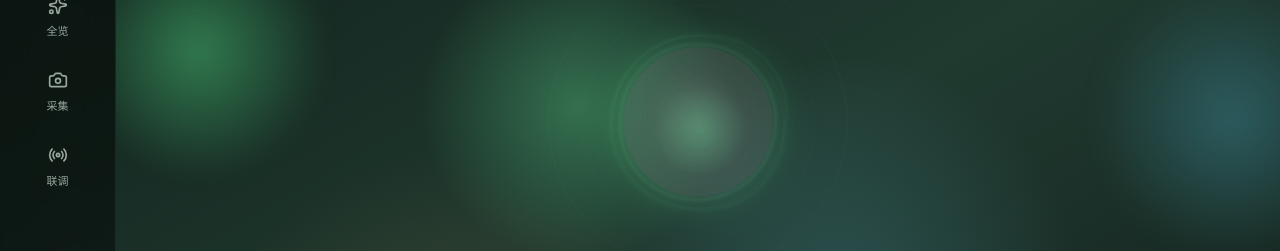
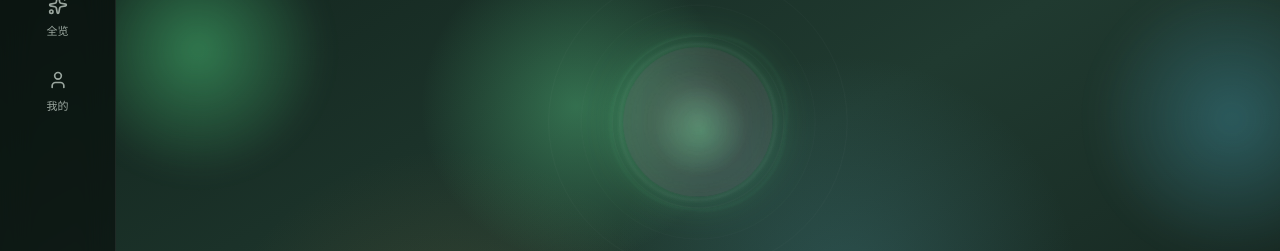
Before and after one commit to cedar202510-dotcom/reality-memory-engine, a React (Vite) app in the folder frontend/: page /agent in a window 1280 px wide. Shown: the part 198-449 px from the top of the page. Built offline with nearby package versions, Linux system fonts and the light colour scheme.

Commit message:
feat(ui): update bottom dock, hide capture/live and add My page placeholder

```diff
--- a/frontend/src/App.jsx
+++ b/frontend/src/App.jsx
@@ -1,6 +1,6 @@
 import { useState, useEffect, useRef } from "react";
 import { Routes, Route, Navigate, Outlet, useNavigate, useLocation, useOutletContext, useSearchParams } from "react-router-dom";
-import { Mic, Keyboard, CircleDot, Milestone, Sparkles, X, Check, Coffee, Zap, MapPin, SlidersHorizontal, ChevronRight, Radio, ArrowLeft, Camera } from "lucide-react";
+import { Mic, Keyboard, CircleDot, Milestone, Sparkles, X, Check, Coffee, Zap, MapPin, SlidersHorizontal, ChevronRight, Radio, ArrowLeft, Camera, User } from "lucide-react";
 import "./styles.css";
 import TopologyGraph from "./TopologyGraph";
 import LiveView from "./LiveView";
@@ -266,6 +266,23 @@ function GalaxyView() {
   );
 }
 
+function MyPage() {
+  return (
+    <div className="page-view my-page">
+      <header className="top">
+        <div className="brand">
+          <b>我的</b>
+          <span>设置与设备管理</span>
+        </div>
+      </header>
+      <div style={{ padding: "32px 24px", color: "var(--text-dim)", textAlign: "center", display: "flex", flexDirection: "column", gap: "12px", alignItems: "center", justifyContent: "center", height: "60vh" }}>
+        <User size={48} color="var(--dim)" />
+        <p>页面建设中...</p>
+      </div>
+    </div>
+  );
+}
+
 // Drawer: Object Micro Lifecycle (MYGRID style minimalist dark drawer)
 function ObjectDrawer({ objectName, onClose }) {
   const data = mockObjectDetails[objectName] || {
@@ -439,13 +456,9 @@ function AppShell() {
           <Sparkles size={20} />
           <span>全览</span>
         </button>
-        <button className="dock-item" onClick={() => navigate("/capture")}>
-          <Camera size={20} />
-          <span>采集</span>
-        </button>
-        <button className="dock-item" onClick={() => navigate("/live")}>
-          <Radio size={20} />
-          <span>联调</span>
+        <button className={`dock-item ${activeTab === 'my' ? 'active' : ''}`} onClick={() => navigate("/my")}>
+          <User size={20} />
+          <span>我的</span>
         </button>
       </nav>
     </div>
@@ -461,6 +474,7 @@ function App() {
         <Route path="/agent" element={<AgentHome />} />
         <Route path="/timeline" element={<TimelineView />} />
         <Route path="/galaxy" element={<GalaxyView />} />
+        <Route path="/my" element={<MyPage />} />
       </Route>
       {/* 根路径和任何认不出的 URL 都落回在场页，刷新不会白屏 */}
       <Route path="*" element={<Navigate to="/agent" replace />} />
```
